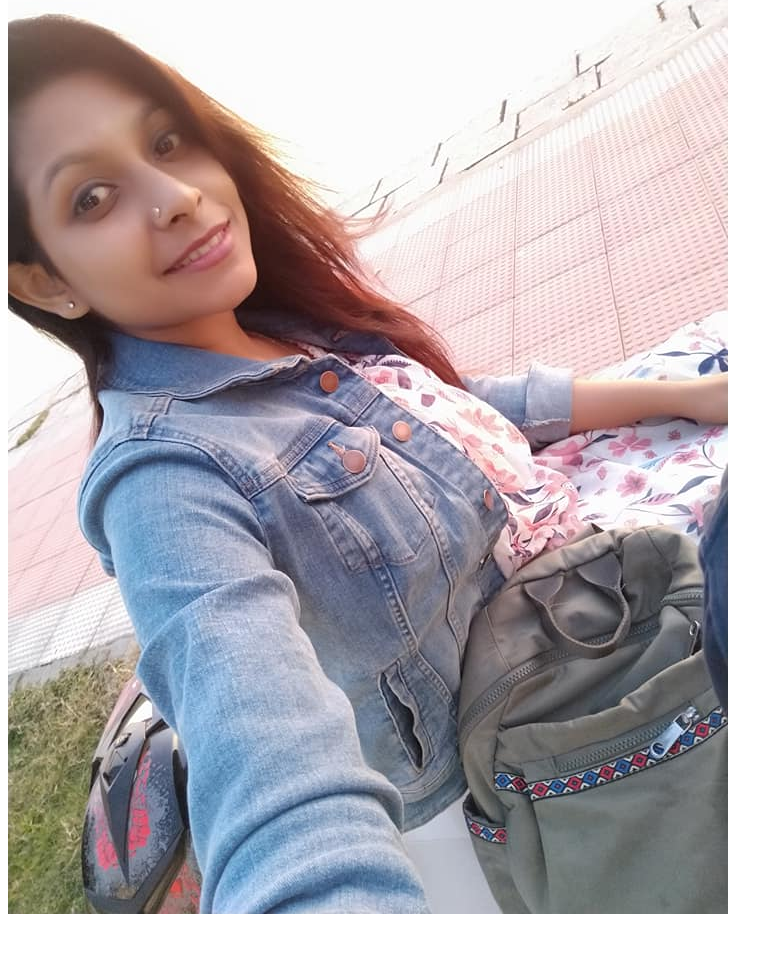
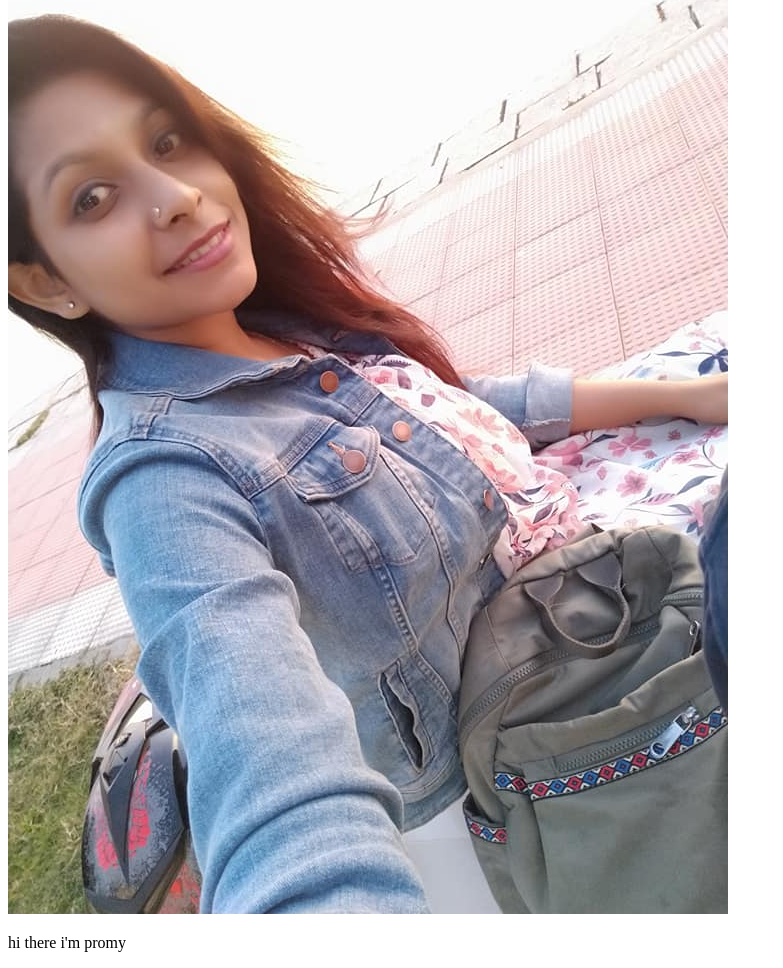
Before and after one commit to sanjida4/first_website, a plain HTML site: page index.html in a window 1280 px wide. Shown: the part 213-1181 px from the top of the page, without its empty margins (0-783 px from the left). Before the commit the page ends 1139 px from the top, so only its background shows below. Drawn offline with Linux system fonts and the light colour scheme.

Commit message:
new line

```diff
--- a/index.html
+++ b/index.html
@@ -10,5 +10,6 @@
     <h2>look i'm using github</h2>
     <h5>ok i agree with you</h5>
     <img src="promy.jpg" alt="">
+    <p>hi there i'm promy</p>
 </body>
 </html>
```
